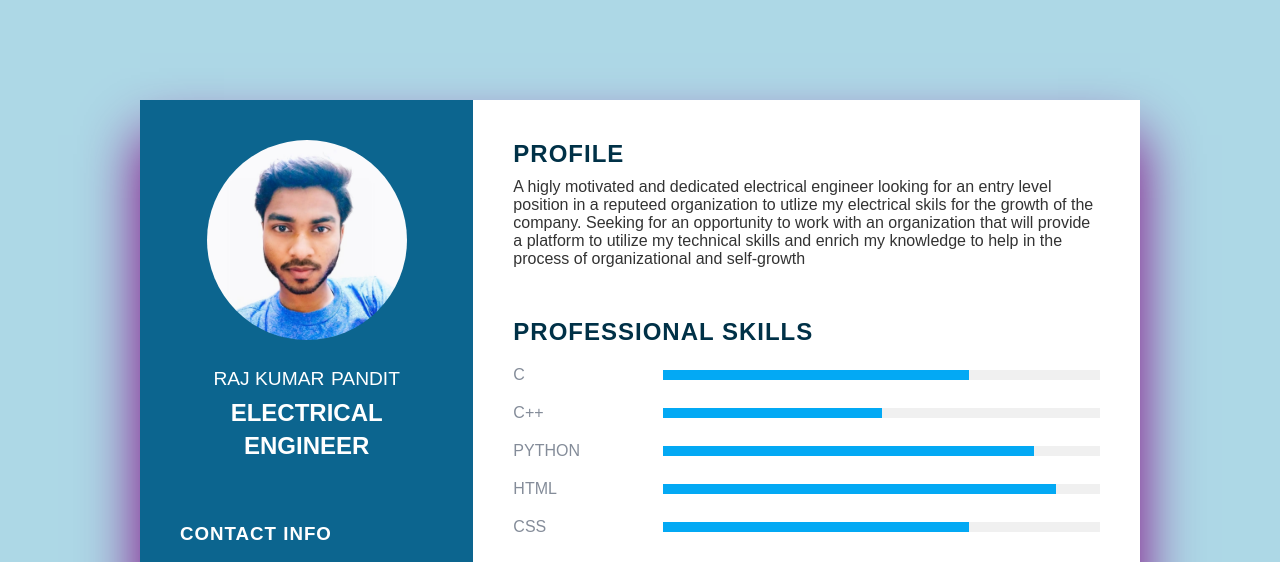
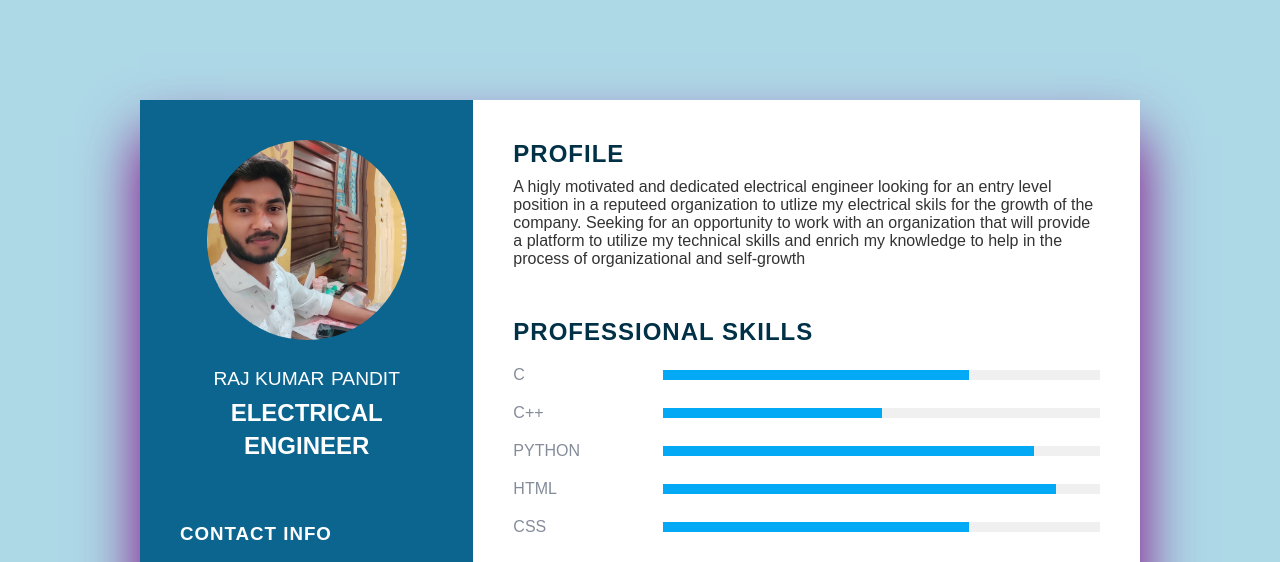
Before and after one commit to rjkmrpndt/rajresume.github.io, a plain HTML site: page index.html in a window 1280 px wide. Shown: the top 562 px of the page. Drawn offline with Linux system fonts and the light colour scheme.

Commit message:
raj resume

```diff
--- a/index.html
+++ b/index.html
@@ -13,7 +13,7 @@
             <div class="left_Side">
                 <div class="profileText">
                     <div class="imgBx">
-                        <img src="IMG-20190722-WA0004.jpg" alt="Raj Photo">
+                        <img src="IMG_20230402_234835.jpg" alt="Raj Photo">
                     </div>
                         <h2><span>Raj Kumar</span> <span>Pandit</span> <br>  Electrical Engineer</span></h2>
                 </div>
```
Also changed, not shown: IMG-20190722-WA0004.jpg (deleted), IMG_20230402_234835.jpg (added).
